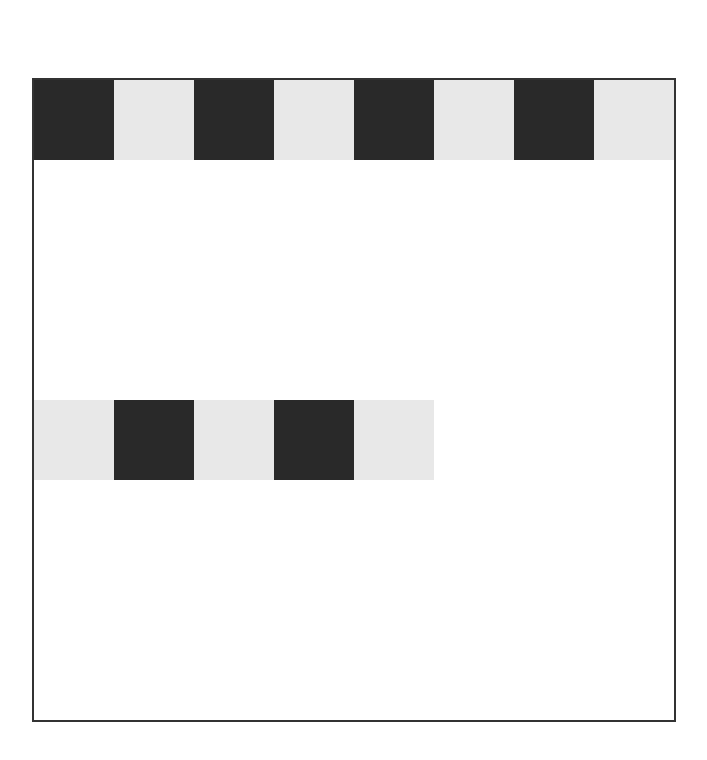
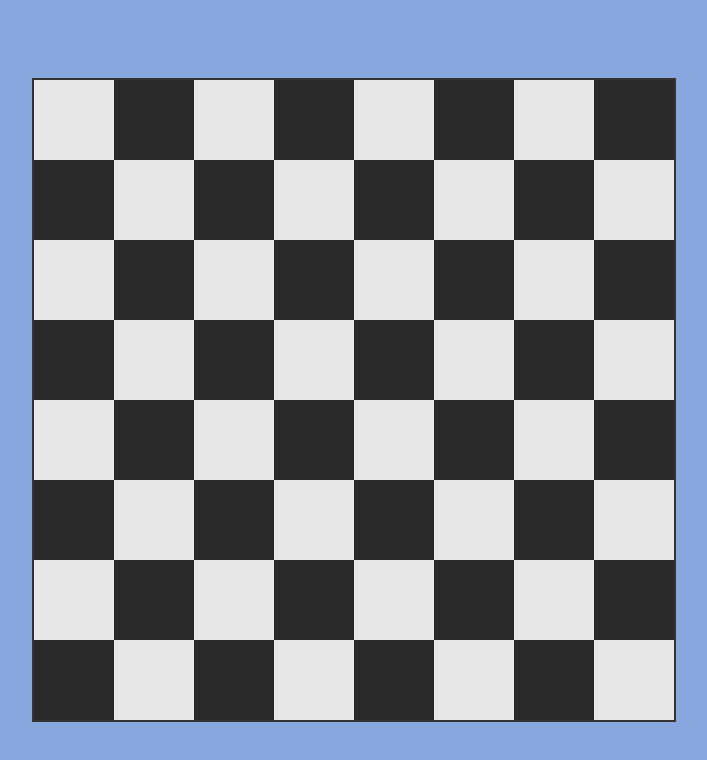
Before and after one commit to valerii-frontend/chess-react, a React (Create React App) app: page / in a window 1280 px wide. Shown: the top 760 px of the page, without its empty margins (286-993 px from the left). Built offline with nearby package versions, Linux system fonts and the light colour scheme.

Commit message:
render the board

```diff
--- a/src/App.css
+++ b/src/App.css
@@ -1,6 +1,9 @@
 * {
 	margin: 0;
 	padding: 0;
+}
+body {
+	background: rgb(135, 167, 222);
 }
 .app {
 	width: 100vw;
--- a/src/App.tsx
+++ b/src/App.tsx
@@ -18,7 +18,7 @@ function App() {
 
 	return (
 		<div className='app'>
-			<BoardComponent />
+			<BoardComponent board={board} setBoard={setBoard} />
 		</div>
 	);
 }
--- a/src/components/BoardComponent.tsx
+++ b/src/components/BoardComponent.tsx
@@ -1,21 +1,22 @@
-import React from "react";
+import React, { FC, Fragment } from "react";
+import Board from "../models/Board";
+import CellComponent from "./CellComponent";
 
-const BoardComponent = () => {
+interface BoardProps {
+	board: Board;
+	setBoard: (board: Board) => void;
+}
+
+const BoardComponent: FC<BoardProps> = ({ board, setBoard }) => {
 	return (
 		<div className='board'>
-			<div className='black cell'></div>
-			<div className='white cell'></div>
-			<div className='black cell'></div>
-			<div className='white cell'></div>
-			<div className='black cell'></div>
-			<div className='white cell'></div>
-			<div className='black cell'></div>
-			<div className='white cell'></div>
-			<div className='white cell'></div>
-			<div className='black cell'></div>
-			<div className='white cell'></div>
-			<div className='black cell'></div>
-			<div className='white cell'></div>
+			{board.cells.map((row, index) => (
+				<Fragment key={index}>
+					{row.map((cell) => (
+						<CellComponent cell={cell} key={cell.id}></CellComponent>
+					))}
+				</Fragment>
+			))}
 		</div>
 	);
 };
--- a/src/components/CellComponent.tsx
+++ b/src/components/CellComponent.tsx
@@ -1,7 +1,12 @@
-import React from "react";
+import React, { FC } from "react";
+import Cell from "../models/Cell";
 
-function CellComponent() {
-	return <div className='cell'></div>;
+interface CellProps {
+	cell: Cell;
 }
 
+const CellComponent: FC<CellProps> = ({ cell }) => {
+	return <div className={`cell ${cell.color}`}></div>;
+};
+
 export default CellComponent;
--- a/src/models/Board.ts
+++ b/src/models/Board.ts
@@ -13,8 +13,8 @@ class Board {
 				} else {
 					row.push(new Cell(this, j, i, Colors.WHITE, null)); // white
 				}
-				this.cells.push(row);
 			}
+			this.cells.push(row);
 		}
 	}
 }
```
